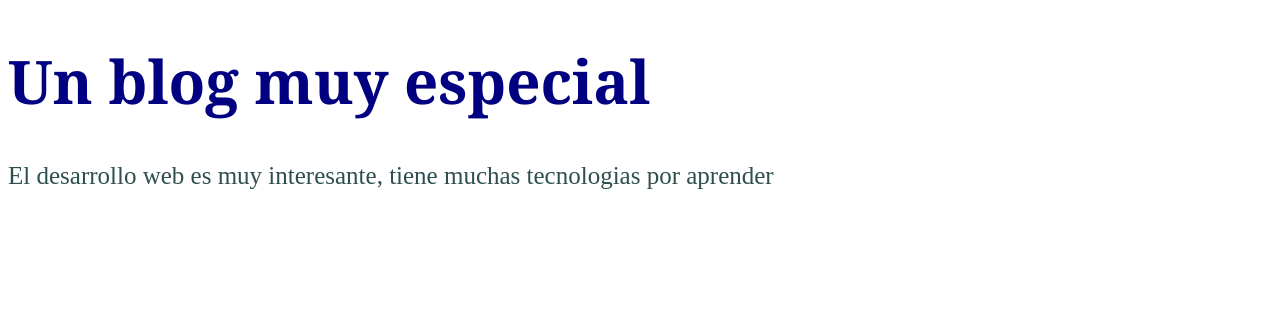
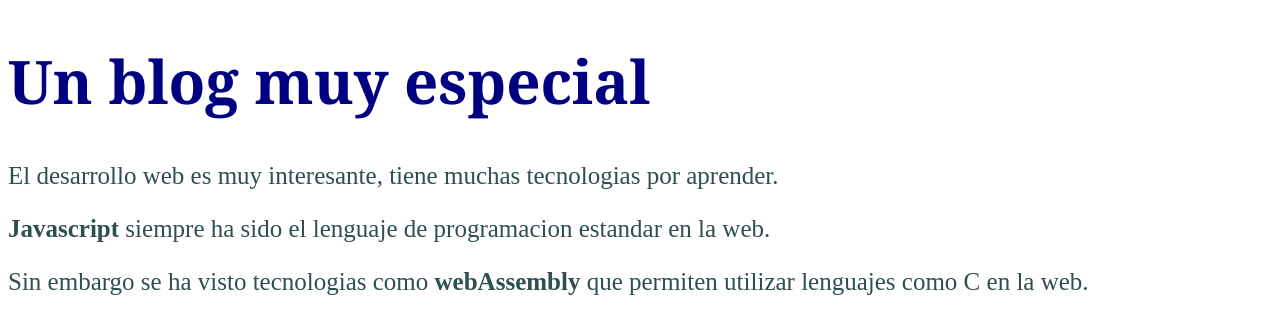
Before and after one commit to Ronnal-Zp/BlogDePrueba, a plain HTML site: page index.html in a window 1280 px wide. Drawn offline with Linux system fonts and the light colour scheme.

Commit message:
Agrego nuevo contenido

```diff
--- a/css/style.css
+++ b/css/style.css
@@ -8,3 +8,7 @@
     color: darkslategray;
     font-size: 25px;
 }
+
+.bold{
+    font-weight: bold;
+}
--- a/index.html
+++ b/index.html
@@ -9,6 +9,8 @@
 </head>
 <body>
    <h1 id="title">Un blog muy especial</h1>
-   <p class="parrafo">El desarrollo web es muy interesante, tiene muchas tecnologias por aprender</p>
+   <p class="parrafo">El desarrollo web es muy interesante, tiene muchas tecnologias por aprender.</p>
+   <p class="parrafo"><span class="bold">Javascript</span>  siempre ha sido el lenguaje de programacion estandar en la web.</p>
+   <p class="parrafo">Sin embargo se ha visto tecnologias como  <span class="bold">webAssembly</span> que permiten utilizar lenguajes como C en la web.</p>
 </body>
 </html>
```
